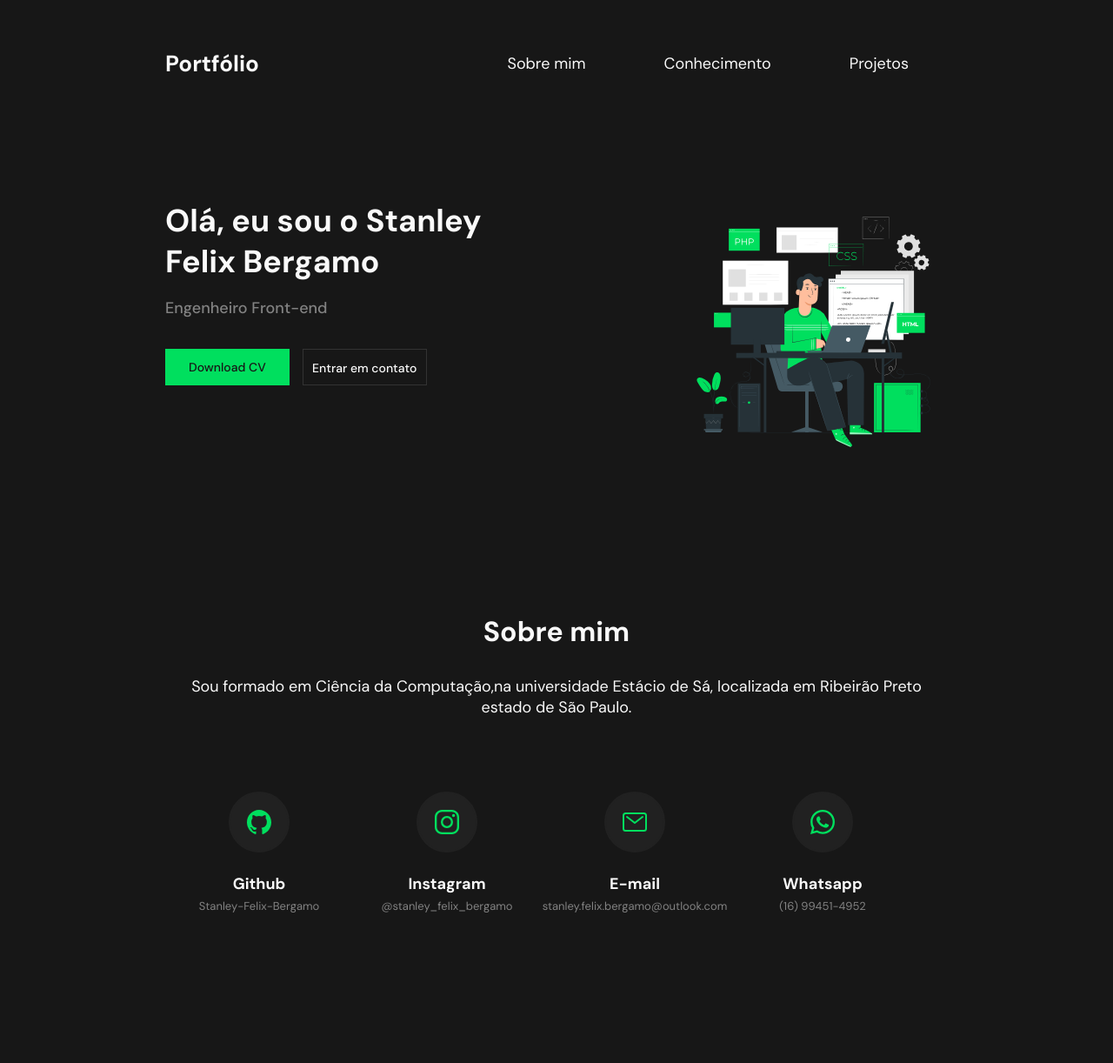
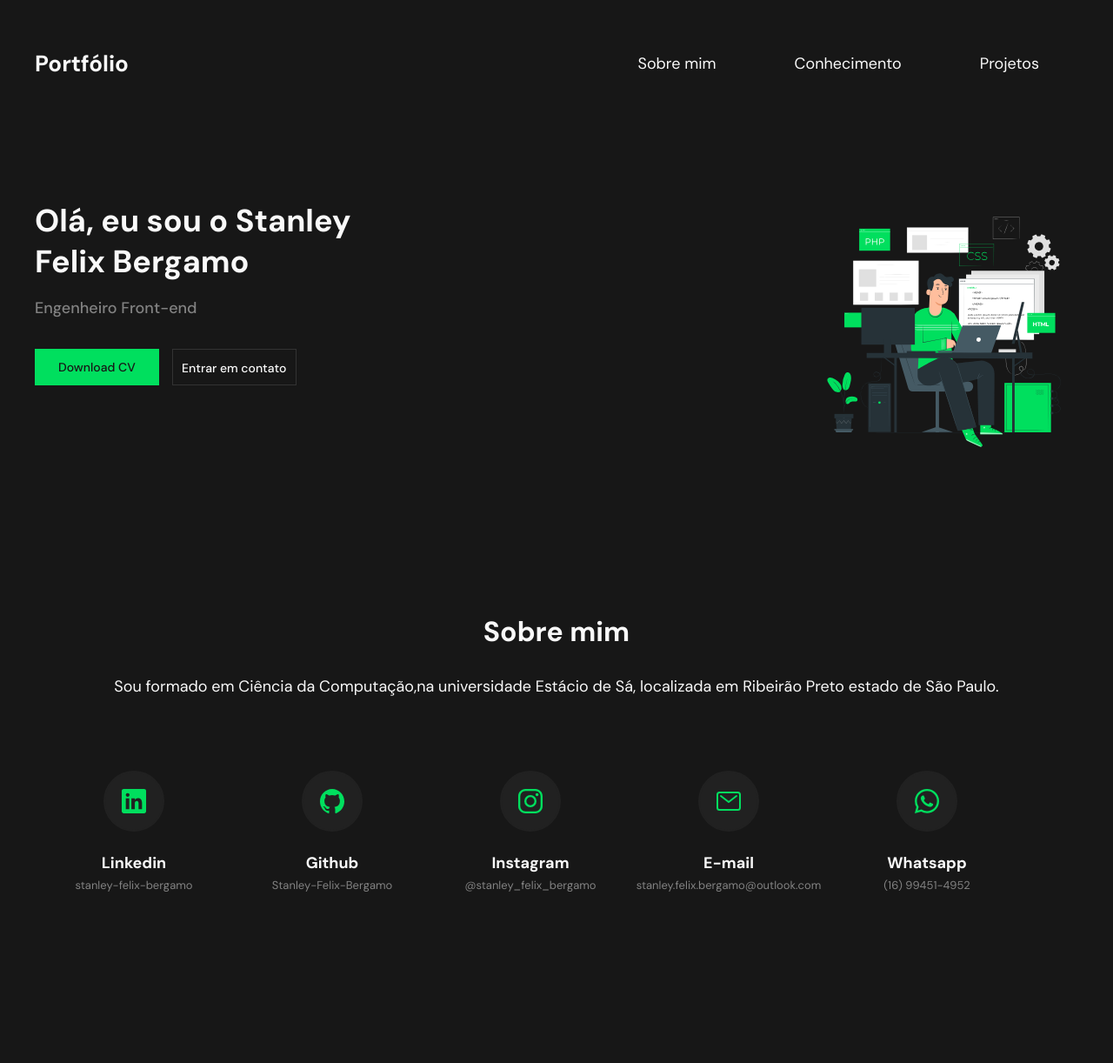
Before and after one commit to Stanley-Felix-Bergamo/PORTF-LIO, a website: page index.html in a window 1280 px wide. Shown: the whole page at 87% size. After the commit the page ends 1198 px from the top, so only its background shows below. Drawn offline with nearby package versions, Linux system fonts and the light colour scheme; files that its build step writes are made by us from their sources; files whose address does not match are found by name.

Commit message:
add Likeding

```diff
--- a/index.html
+++ b/index.html
@@ -63,6 +63,13 @@
             <div class="redes">
                 <ul class="redes__list">
                     <li>
+                        <a href="https://www.linkedin.com/in/stanley-felix-bergamo/">
+                            <ion-icon name="logo-linkedin"></ion-icon>
+                        </a>
+                        <h3 class="redes__list__titulo">Linkedin</h3>
+                        <p class="redes__list__texto">stanley-felix-bergamo</p>
+                    </li>
+                    <li>
                         <a href="https://github.com/Stanley-Felix-Bergamo">
                             <ion-icon name="logo-github"></ion-icon>
                         </a>
--- a/src/styles/_sobre-mim.scss
+++ b/src/styles/_sobre-mim.scss
@@ -17,7 +17,7 @@
     &__list {
         text-align: center;
         display: grid;
-        grid-template-columns: repeat(4, 24%);
+        grid-template-columns: repeat(5, 19%);
         &__titulo {
             padding: 19px 0 5px 0;
             font-size: 18px;
--- a/src/styles/main.scss
+++ b/src/styles/main.scss
@@ -36,7 +36,7 @@ ion-icon {
 }
 .container {
     width: 100%;
-    max-width: 900px;
+    max-width: 1200px;
     margin: 0 auto;
     @media (max-width: 1024px) {
         max-width: 90%;
```
